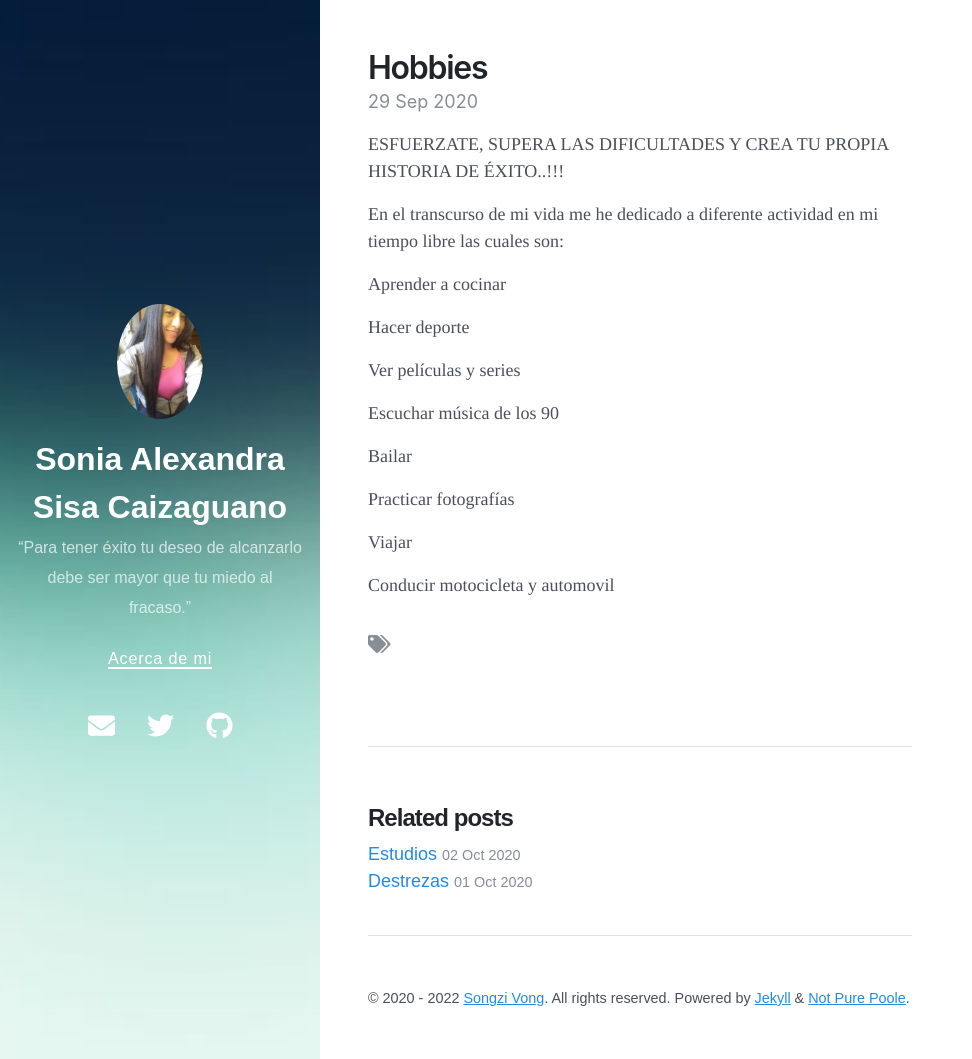
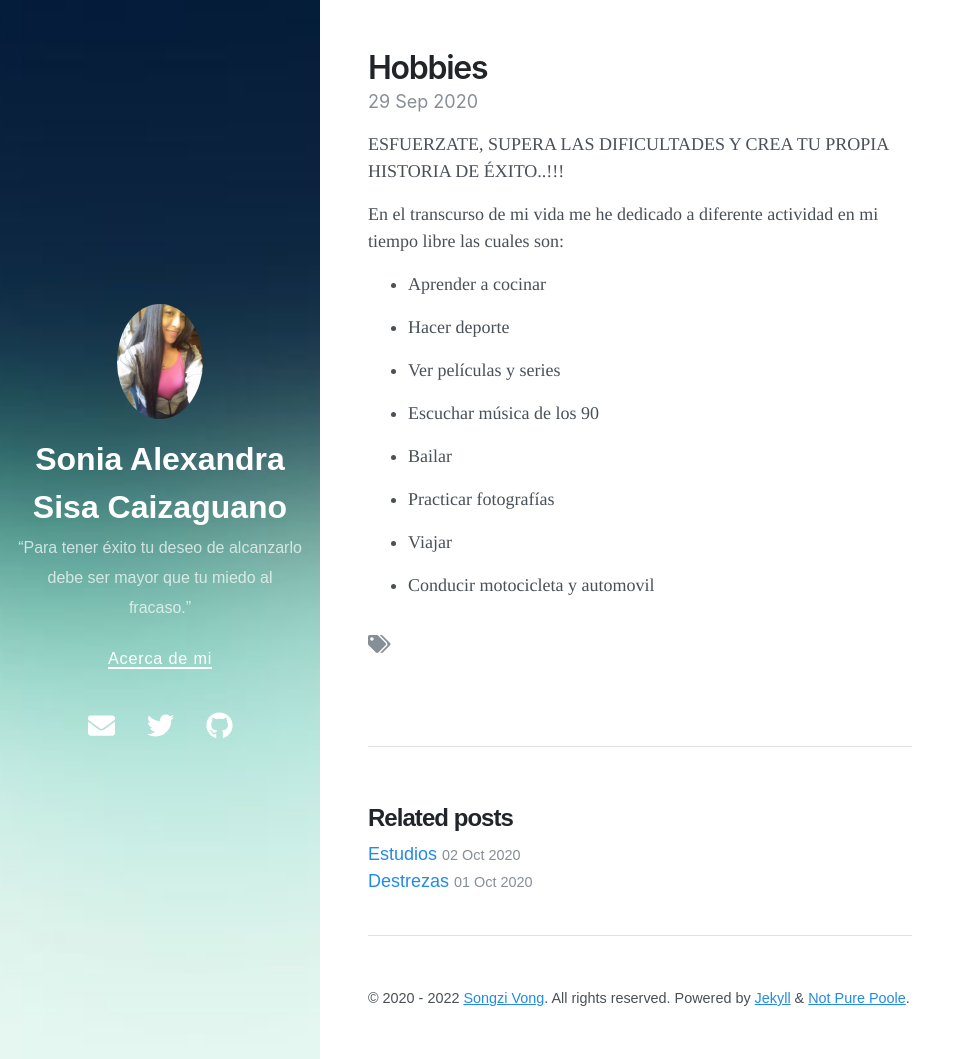
Before and after one commit to sonysc/sonysc.github.io, a Jekyll site: the page built from _posts/2020-09-29-welcome-to-not-pure-poole.md, in a window 1280 px wide and 1059 px high. Shown: the whole window, without its empty margins (0-972 px from the left). Built offline with Jekyll 4.4.1, drawn with Linux system fonts in a browser that asks for light colours; nearby versions of some CDN libraries.

```diff
--- a/_posts/2020-09-29-welcome-to-not-pure-poole.md
+++ b/_posts/2020-09-29-welcome-to-not-pure-poole.md
@@ -9,18 +9,18 @@ ESFUERZATE, SUPERA LAS DIFICULTADES Y CREA TU PROPIA HISTORIA DE ÉXITO..!!!
 
 En el transcurso de mi vida me he dedicado a diferente actividad en mi tiempo libre las cuales son:
 
-Aprender a cocinar
+* Aprender a cocinar
 
-Hacer deporte
+* Hacer deporte
 
-Ver películas y series
+* Ver películas y series
 
-Escuchar música de los 90
+* Escuchar música de los 90
 
-Bailar
+* Bailar
 
-Practicar fotografías
+* Practicar fotografías
 
-Viajar
+* Viajar
 
-Conducir motocicleta y automovil
+* Conducir motocicleta y automovil
```
